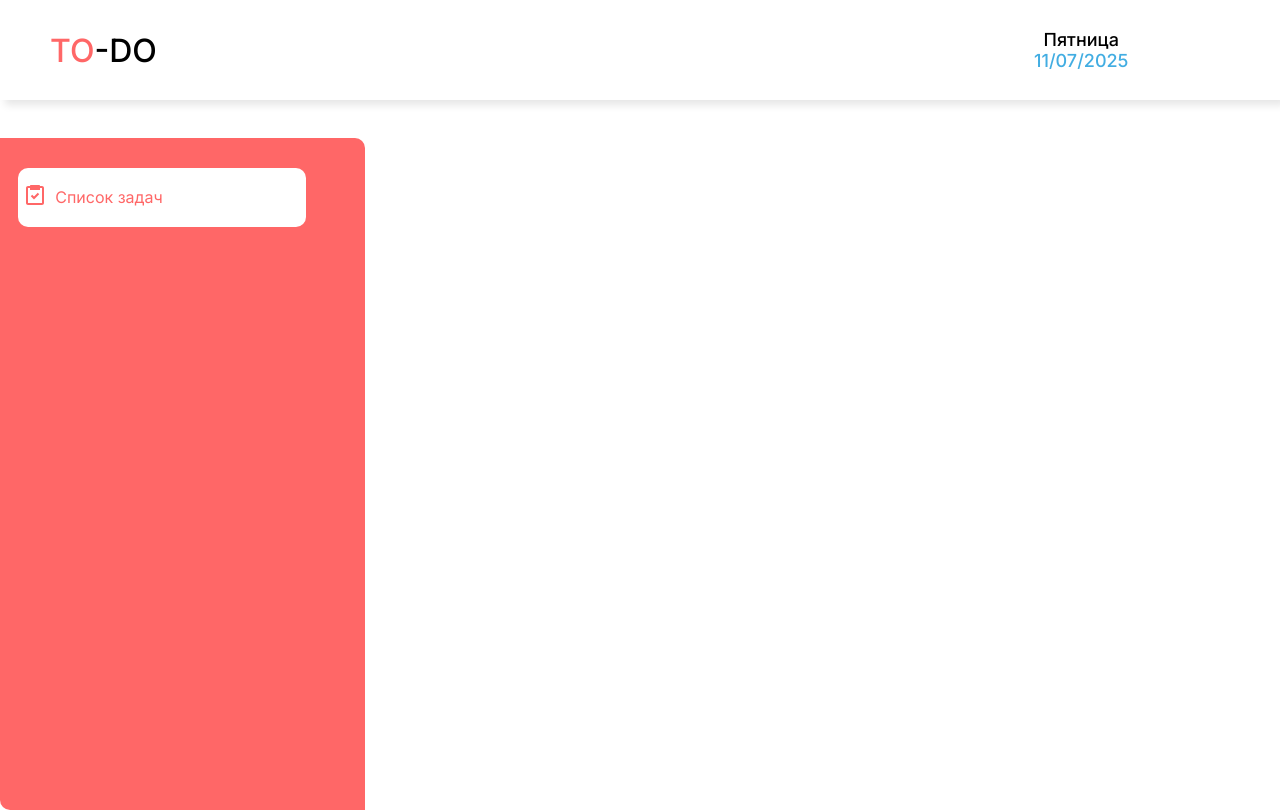
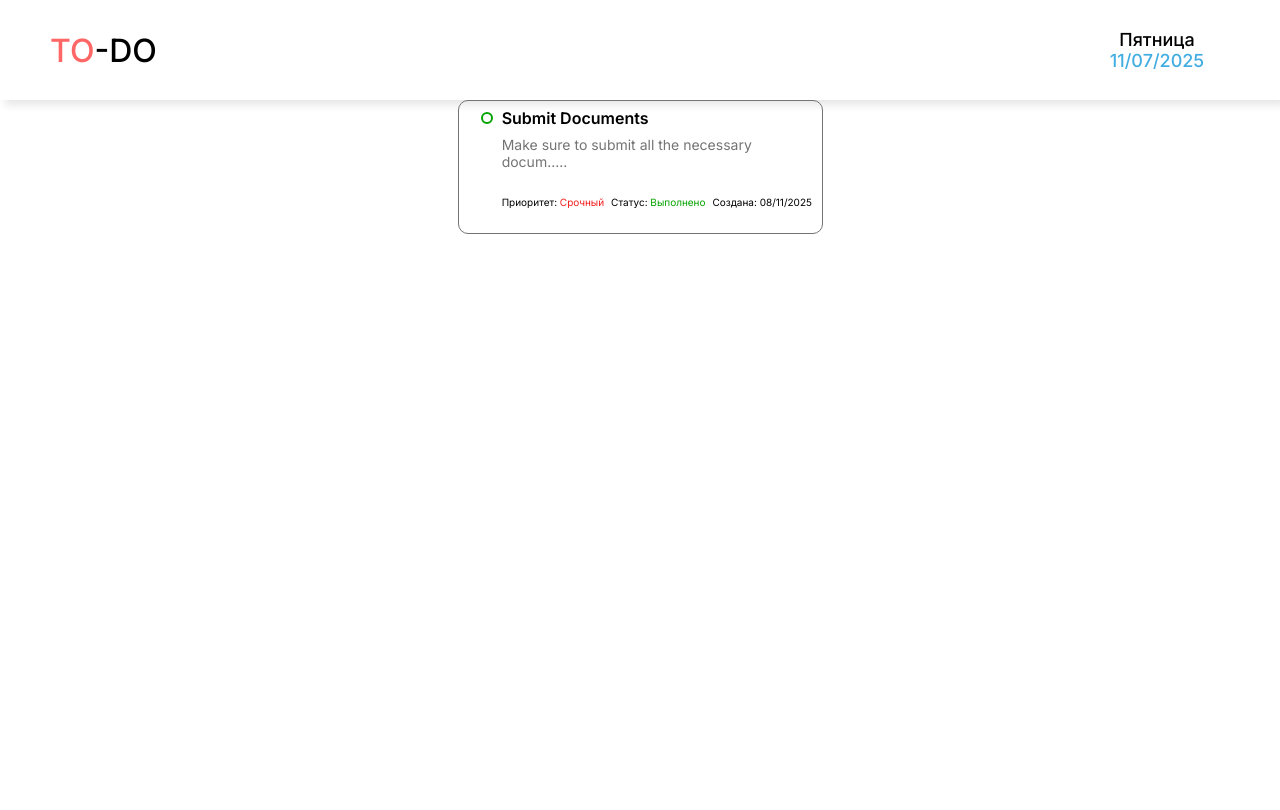
Before and after one commit to 6QWERTY9/TODO-LIST, a React (Vite) app in the folder frontend/: page / in a window 1280 px wide. Built offline with nearby package versions, Linux system fonts and the light colour scheme.

Commit message:
add "@entites/TaskCard"

```diff
--- a/frontend/src/app/App.tsx
+++ b/frontend/src/app/App.tsx
@@ -1,13 +1,22 @@
+import { TaskCard } from "@entities/TaskCard"
 import { Header } from "@shared/components/header"
 
-import { SideBarNav } from "@widgets/SideBar/ui/SideBar"
 import { BrowserRouter } from "react-router-dom"
 function App() {
 
   return (
     <BrowserRouter>
       <Header/>
-      <SideBarNav/>
+
+
+      <TaskCard
+        title="Submit Documents"
+        shortDesc='Make sure to submit all the necessary docum.....'
+        id="title"
+        status='Выполнено'
+        priority="Срочный"
+        createDate="08/11/2025"
+      />
     </BrowserRouter>
   )
 }
--- /dev/null
+++ b/frontend/src/entities/TaskCard/api/index.ts
@@ -0,0 +1 @@
+export { }
--- /dev/null
+++ b/frontend/src/entities/TaskCard/config/index.ts
@@ -0,0 +1 @@
+export { }
--- /dev/null
+++ b/frontend/src/entities/TaskCard/index.ts
@@ -0,0 +1,4 @@
+export * from './api'
+export * from './config'
+export * from './model'
+export * from './ui'
--- /dev/null
+++ b/frontend/src/entities/TaskCard/model/index.ts
@@ -0,0 +1,3 @@
+import type { TaskCardProps } from "./taskCardProps"
+
+export type { TaskCardProps }
--- /dev/null
+++ b/frontend/src/entities/TaskCard/model/taskCardProps.ts
@@ -0,0 +1,9 @@
+export interface TaskCardProps {
+    title: string;
+    shortDesc: string;
+    priority: 'Срочный' | 'Умеренный' | 'Низкий';
+    status: 'Выполнено' | 'В процессе' | 'Не начато';
+    createDate: string;
+    id?: string;
+    onClick?: () => void;
+}
--- /dev/null
+++ b/frontend/src/entities/TaskCard/ui/TaskCard.tsx
@@ -0,0 +1,47 @@
+import clsx from 'clsx';
+import type { TaskCardProps } from '../model';
+import css from './index.module.scss';
+import { useState } from 'react';
+
+
+const statusClassName = {'Выполнено': 'done', 'В процессе': 'in_progress', 'Не начато': 'not_started'};
+const priorityClassName = {'Срочный': 'extreme','Умеренный': 'moderate','Низкий': 'low'};
+
+export const TaskCard: React.FC<TaskCardProps> = ({ title, shortDesc, status, priority, id, onClick, createDate }) => {
+    const [isCardFocus, setCardFocus] = useState(false);
+
+
+    const handleCard = () => {
+      setCardFocus(!isCardFocus)
+      if (onClick) { // <-- Проверка наличия пропса
+        onClick();
+      }
+    }
+    return (
+      <div className={clsx(css.task_card_wrapper, {[css.focus]: isCardFocus})} onClick={handleCard} id={id} role='button'>
+        <div className={css.task_card_content}>
+
+          <div className={clsx(css.status_circle, css[statusClassName[status]])}></div>
+
+          <div className={css.task_card_text_content}>
+            <h4 className={css.task_card_title}>{title}</h4>
+            <p className={css.task_card_short_desc}>{shortDesc}</p>
+          </div>
+
+          <div className={css.task_card_progress}>
+            <div className={css.priority_wrapper}>
+              <span className={css.task_card_priority}>Приоритет: <span className={css[priorityClassName[priority]]}>{priority}</span></span>
+            </div>
+            <div className={css.status_wrapper}>
+              <span className={css.task_card_status}>Статус: <span className={css[statusClassName[status]]}>{status}</span></span>
+            </div>
+            <div className={css.date_wrapper}>
+              <span className={css.task_card_date}>
+                Создана: {createDate}
+              </span>
+            </div>
+          </div>
+        </div>
+      </div>
+    );
+};
--- /dev/null
+++ b/frontend/src/entities/TaskCard/ui/index.module.scss
@@ -0,0 +1,120 @@
+@use '../../../shared/styles/vars' as *;
+@use '../../../shared/styles/mixins' as *;
+
+.task_card_wrapper {
+    width: 365px;
+    height: 134px;
+
+    justify-self: center;
+
+    display: flex;
+    align-items: center;
+    justify-content: center;
+
+    border-radius: 10px;
+    border: 1px solid $gray;
+
+    cursor: pointer;
+
+    &.focus {
+        background: #a1a3ab8f;
+    }
+
+    .task_card_content {
+        width: 90%;
+        height: 90%;
+
+
+        background: transparent;
+
+        display: grid;
+        grid-template-columns: 20px 1fr;
+        grid-template-rows: 20px 1fr 1fr;
+
+        column-gap: 5px;
+
+        .status_circle {
+            width: 12px;
+            height: 12px;
+            border-radius: 100%;
+
+            grid-row: 1;
+            grid-column: 1;
+            align-self: center;
+            justify-self: center;
+
+            &.done {
+                border: 2px solid $green;
+            }
+
+            &.in_progress {
+                border: 2px solid $blue;
+            }
+
+            &.not_started {
+                border: 2px solid $red;
+            }
+        }
+
+        .task_card_text_content {
+            grid-column: 2;
+            grid-row: 1/2;
+
+            display: grid;
+            width: 100%;
+            height: 70px;
+
+            grid-template-rows: 20px;
+
+            .task_card_title {
+                @include textStyle($fontSize: 16px, $fontWeight: 600);
+            }
+
+            .task_card_short_desc {
+                @include textStyle($fontSize: 14px, $fontWeight:$fontWeightRegular, $color: $gray);
+                align-self: center;
+                overflow: hidden;
+
+                /* 3. Добавляем многоточие в конце обрезанного текста */
+                text-overflow: ellipsis;
+            }
+        }
+
+        .task_card_progress {
+            grid-row: 3;
+            grid-column: 2;
+            align-self: center;
+
+            display: flex;
+            gap: 7px;
+
+            white-space: nowrap;
+            @include textStyle($fontSize: 10px, $fontWeight:$fontWeightRegular);
+        }
+
+    }
+}
+
+.extreme {
+    color: $red;
+}
+
+.moderate {
+    color: $lightBlue;
+}
+
+.low {
+    color: $green;
+}
+
+.done {
+    color: $green;
+}
+
+.in_progress {
+    color: $blue;
+}
+
+.not_started {
+    color: $red;
+}
--- /dev/null
+++ b/frontend/src/entities/TaskCard/ui/index.ts
@@ -0,0 +1,3 @@
+import {TaskCard} from './TaskCard.tsx'
+
+export { TaskCard }
--- a/frontend/src/shared/components/header/ui/index.module.scss
+++ b/frontend/src/shared/components/header/ui/index.module.scss
@@ -33,7 +33,7 @@
 
         .header_date {
             grid-column: 5/6;
-
+            justify-self: center;
             display: flex;
             flex-direction: column;
             align-items: center;
--- a/frontend/src/shared/styles/_vars.scss
+++ b/frontend/src/shared/styles/_vars.scss
@@ -23,3 +23,4 @@ $lightGray: #A1A3AB;
 $peach: #FF6767;
 $white: #FFFFFF;
 $orange: #F24E1E;
+$green: #05A301
```
